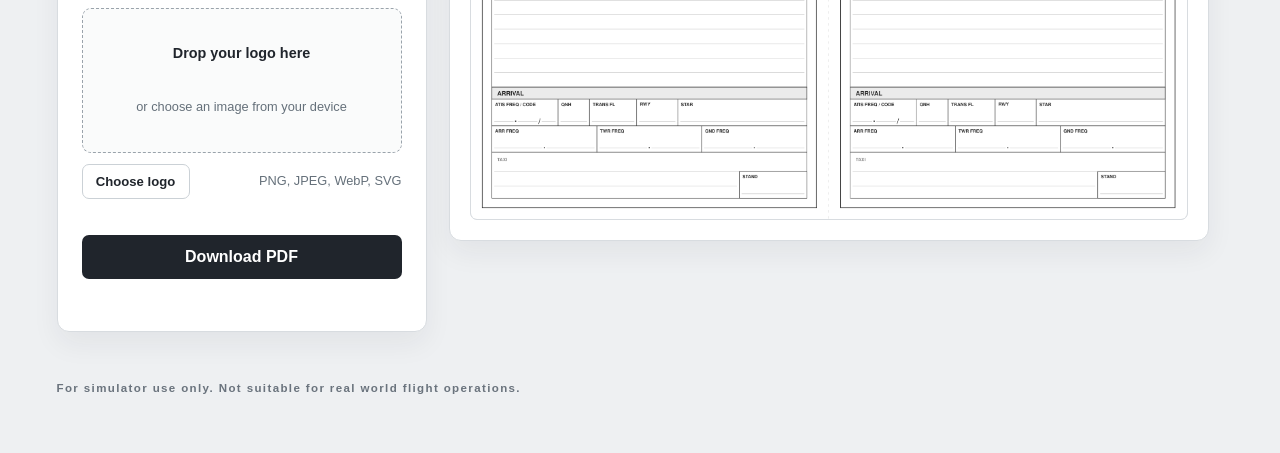
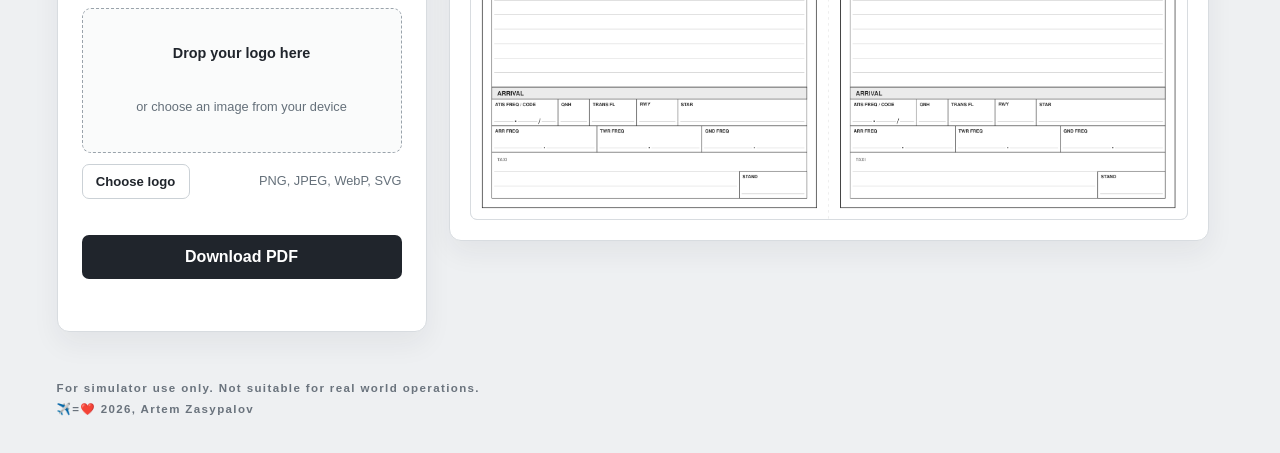
Before and after one commit to a-zasypalov/flight-sim-note-card, a website built with Vite: page web/index.html in a window 1280 px wide. Shown: the part 529-982 px from the top of the page. Built offline with nearby package versions, Linux system fonts and the light colour scheme.

Commit message:
Add footline

```diff
--- a/web/index.html
+++ b/web/index.html
@@ -74,7 +74,8 @@
           </div>
         </section>
       </div>
-      <p class="eyebrow" style="margin-top:50px;">For simulator use only. Not suitable for real world flight operations.</p>
+      <p class="eyebrow" style="margin-top:50px;">For simulator use only. Not suitable for real world operations.</p>
+      <p class="eyebrow">✈️=❤️ 2026, Artem Zasypalov</p>
     </main>
     <dialog id="fpl-dialog" aria-labelledby="fpl-title">
       <form id="fpl-form" class="dialog-form">
```
